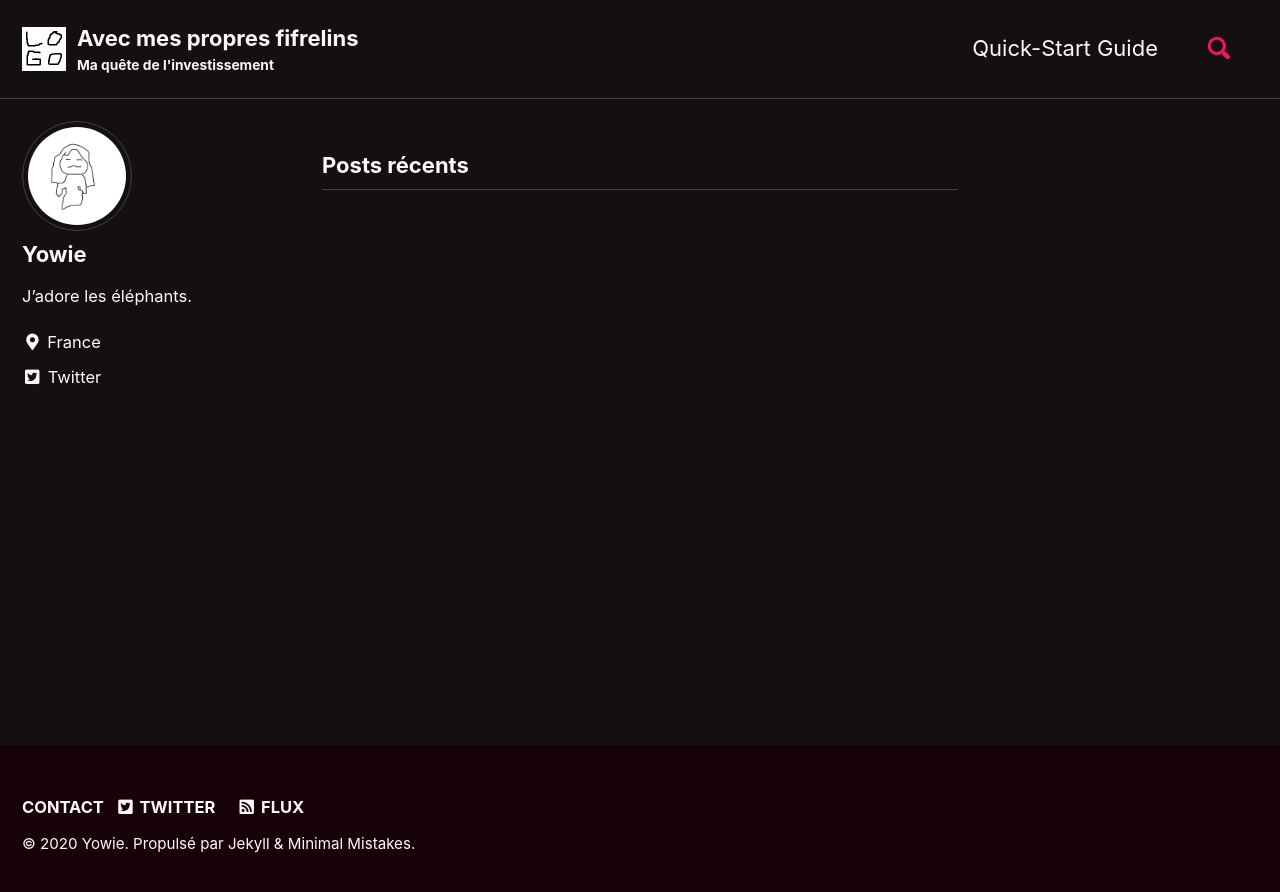
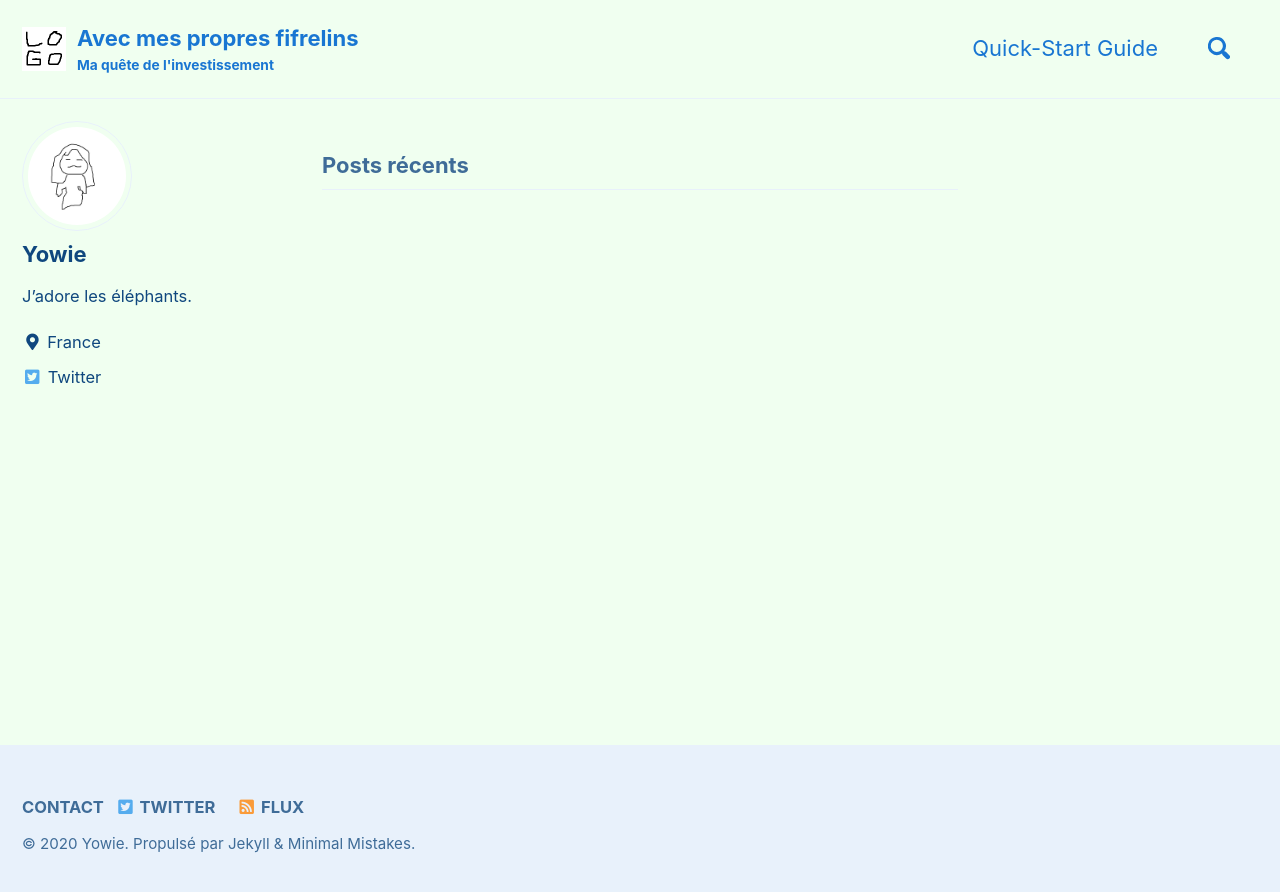
Before and after one commit to avecmespropresyeux/avecmespropresfifrelins, a Jekyll site: the page built from index.html, in a window 1280 px wide. Shown: the top 892 px of the page. Built offline with Jekyll 4.4.1, drawn with Linux system fonts in a browser that asks for light colours; cached includes are drawn as plain includes; the list of posts is cut into pages by our own code.

Commit message:
Update _config.yml

```diff
--- a/_config.yml
+++ b/_config.yml
@@ -12,7 +12,7 @@
 
 # theme                    : "minimal-mistakes-jekyll"
 remote_theme             : "mmistakes/minimal-mistakes@4.21.0"
-minimal_mistakes_skin    : "neon" # "air", "aqua", "contrast", "dark", "dirt", "neon", "mint", "plum", "sunrise"
+minimal_mistakes_skin    : "aqua" # "air", "aqua", "contrast", "dark", "dirt", "neon", "mint", "plum", "sunrise"
 
 # Site Settings
 locale                   : "fr-FR"
```
